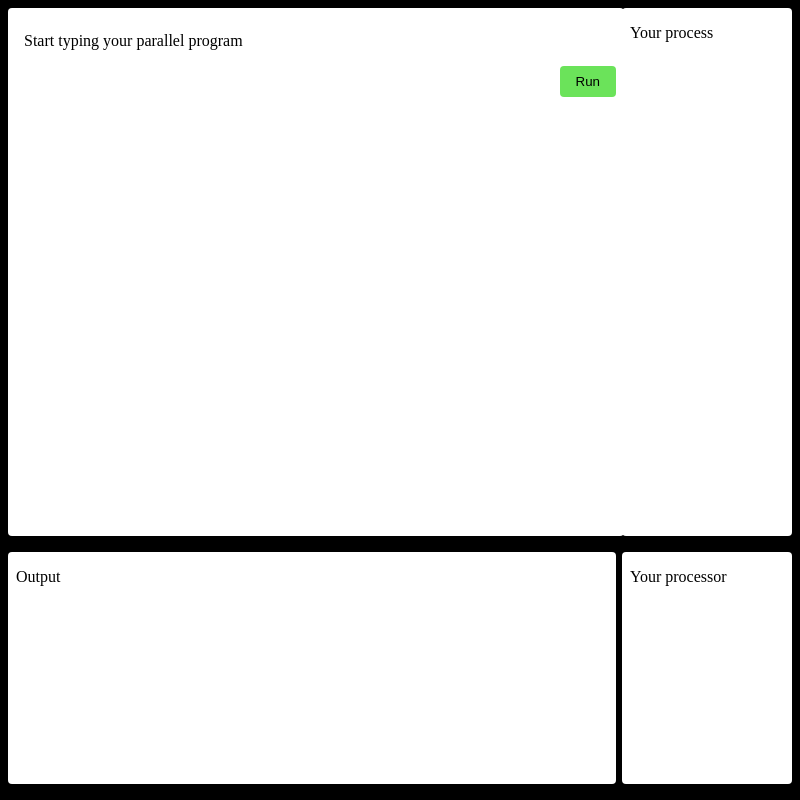
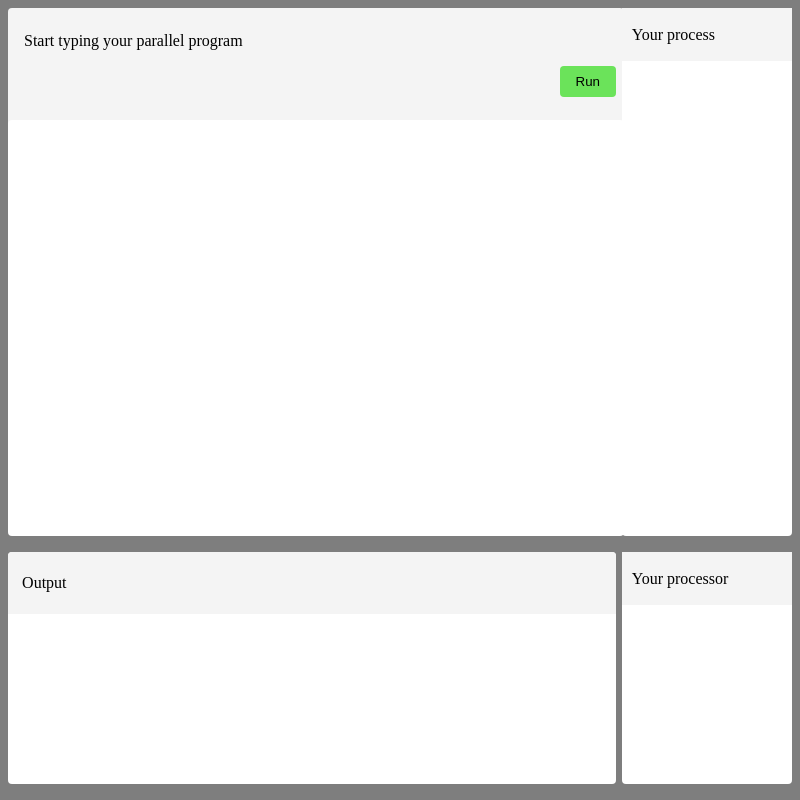
Before and after one commit to DhanviDesai/ADK, an Electron app: page NodePeer/index.html in a window 800 px wide. Drawn offline with Linux system fonts and the light colour scheme.

Commit message:
Interrings arch 3.8.2, Distri-core 1.2

```diff
--- a/NodePeer/codeEditADK.js
+++ b/NodePeer/codeEditADK.js
@@ -7,6 +7,7 @@ $('#runButton').on('click',(e)=>{
   childProcess.exec('echo "'+code+'" > temp1.js');
   var cp = childProcess.fork('temp1.js',{ stdio: 'pipe' });
   cp.stdout.on('data',(data)=>{
+    console.log(data);
       $('#outputProcess').append("<p id='actualOutput'>"+data+"</p");
   });
   cp.stderr.on('data',(data)=>{
--- a/NodePeer/distriADK.css
+++ b/NodePeer/distriADK.css
@@ -2,7 +2,7 @@
 body{
   margin:0;
   padding:0;
-  background-color: #000000;
+  background-color: #7e7e7e;
 }
 
 #headerInstructions{
@@ -10,12 +10,43 @@ body{
   width: 75%;
   top: 1%;
   left: 1%;
+  font-size: 16px;
   height: 15%;
-  background-color: #fff;
+  background-color: #f4f4f4;
   padding: 8px;
   border: none;
   overflow: hidden;
   border-radius: 4px;
+}
+
+#outputProcessHeading{
+  font-size: 16px;
+  position: sticky;
+  position: -webkit-sticky;
+  top:0;
+  width:98%;
+  background-color: #f4f4f4;
+  padding: 1%;
+}
+
+#internalProcessHeading{
+  font-size: 16px;
+  position: sticky;
+  position: -webkit-sticky;
+  top:0;
+  width:98%;
+  background-color: #f4f4f4;
+  padding: 1%;
+}
+
+#externalProcessHeading{
+  font-size: 16px;
+  position: sticky;
+  position: -webkit-sticky;
+  top:0;
+  width:98%;
+  background-color: #f4f4f4;
+  padding: 1%;
 }
 
 
@@ -108,4 +139,5 @@ p{
   background-color: #fff;
   top: 69%;
   border-radius: 4px;
+  overflow-y: auto;
 }
--- a/NodePeer/index.html
+++ b/NodePeer/index.html
@@ -49,17 +49,23 @@
 
   <!-- This will be for  section showing where all the processes are being executed -->
   <div id="showInternalProcess">
-    <p>Your process </p>
+    <div id="internalProcessHeading">
+      <p>Your process </p>
+    </div>
   </div>
 
   <!-- This will be for the bottom section for output -->
   <div id="outputProcess">
-    <p>Output</p>
+    <div id="outputProcessHeading">
+      <p>Output</p>
+    </div>
   </div>
 
   <!-- This section is for showing which and all processes from other computers are being executed here -->
   <div id="showExternalProcess">
-    <p>Your processor</p>
+    <div id="externalProcessHeading">
+      <p>Your processor </p>
+    </div>
   </div>
 
   <script> window.$ = window.jQuery = require('./jquery.min.js');</script>
--- a/NodePeer/interingsarch-client.js
+++ b/NodePeer/interingsarch-client.js
@@ -10,6 +10,8 @@ const {
 const Peer = require('simple-peer');
 const wrtc = require('wrtc');
 var baseUrl = 'https://adk-signallingserver.herokuapp.com';
+
+var { addPeerToList } = require('./distri-core.js');
 
 
 function makePeerObject(initiator){
@@ -257,6 +259,9 @@ function doNecessary(incomingId,incomingRegistrationToken){
   //add this peer object to the list of directPeerObjectList
   directPeerObjectList.push(peer);
 
+  //Have the peer list even in distri-core
+  addPeerToList(peer);
+
   //send this data to all the directly connected peers
   directPeerObjectList.forEach((peer, i) => {
     sendStateToPeer(peer);
```
Also changed, not shown: NodePeer/distri-core.js (+10 -2 lines).
